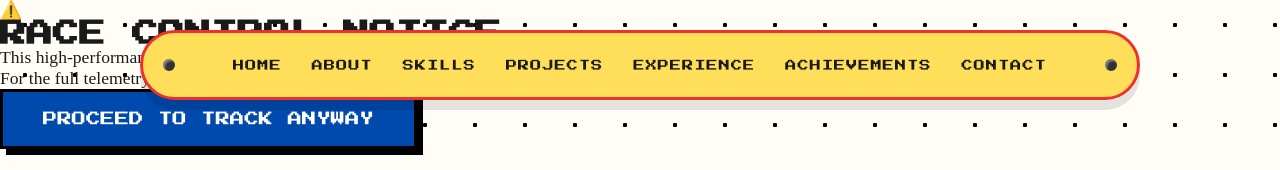
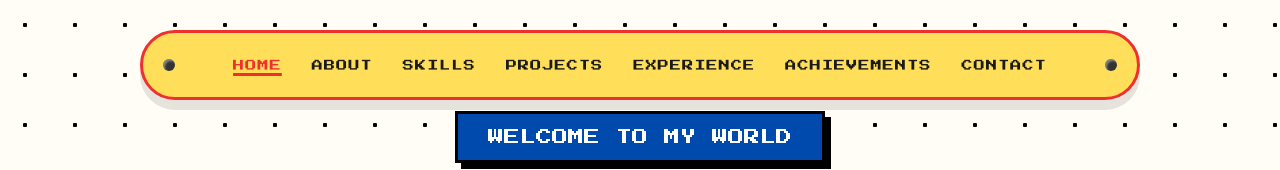
Before and after one commit to Mandar444/portfolio-, a plain HTML site: page index.html in a window 1280 px wide. Shown: the top 170 px of the page. Drawn offline with Linux system fonts and the light colour scheme.

Commit message:
Remove desktop warning overlay and clean up assets

```diff
--- a/index.html
+++ b/index.html
@@ -17,18 +17,6 @@
 </head>
 
 <body>
-    <!-- Desktop Recommendation Overlay -->
-    <div id="desktop-warning" class="desktop-warning-overlay">
-        <div class="warning-content">
-            <div class="warning-icon">⚠️</div>
-            <h2>RACE CONTROL NOTICE</h2>
-            <p>This high-performance portfolio is optimized for <strong>Desktop viewing</strong> (Pit Wall Experience).
-            </p>
-            <p>For the full telemetry and racing effects, we recommend switching to a larger screen.</p>
-            <button id="close-warning" class="cta-button">PROCEED TO TRACK ANYWAY</button>
-        </div>
-    </div>
-
     <!-- Navigation -->
     <nav id="navbar">
         <div class="nav-container">
```
